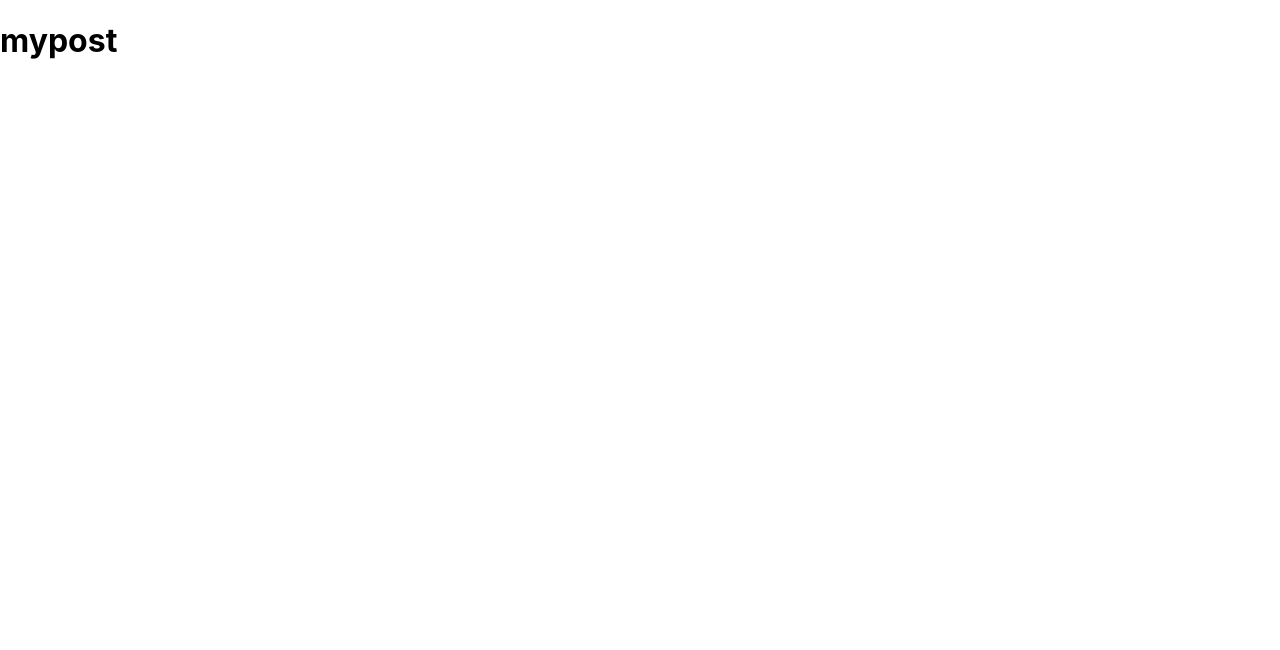
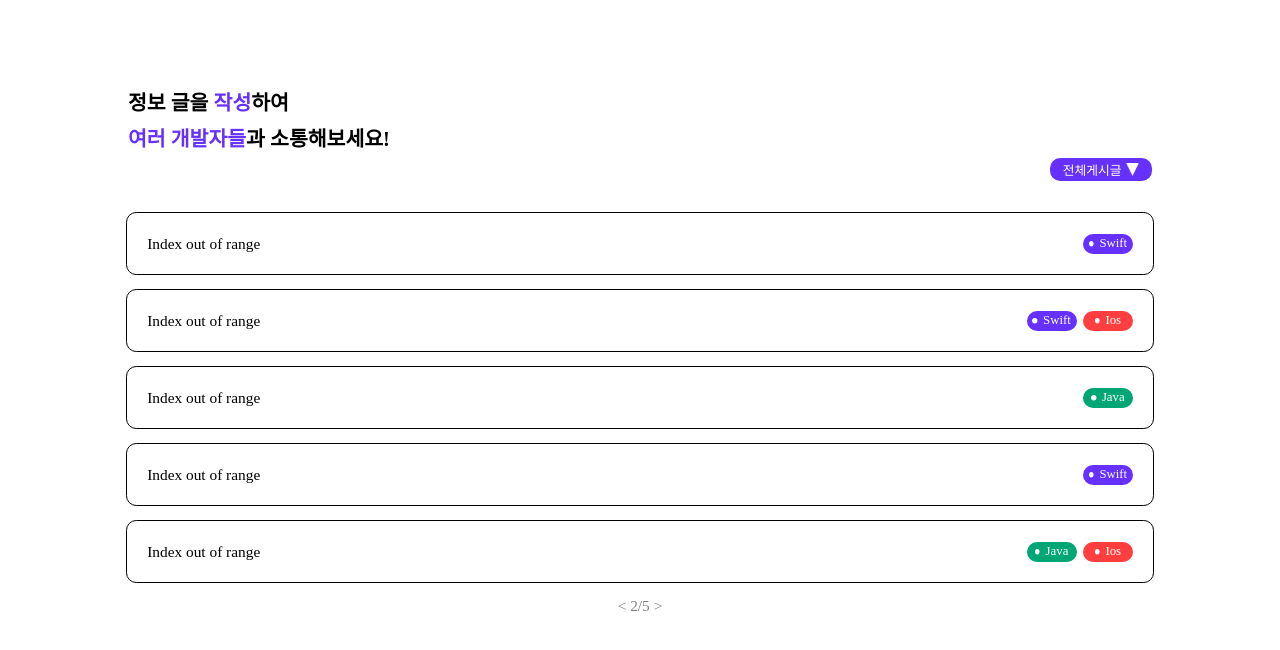
Before and after one commit to WinnerCat/frontend, a React (Create React App) app in the folder frontend/: page /myPost in a window 1280 px wide. Shown: the top 650 px of the page. Built offline with nearby package versions, Linux system fonts and the light colour scheme.

Commit message:
내 게시판 UI 구현

```diff
--- a/frontend/src/pages/Post/myPost.jsx
+++ b/frontend/src/pages/Post/myPost.jsx
@@ -1,10 +1,149 @@
 import styled from "styled-components";
+import PolyGon from "../../img/Polygon.png";
+import Tag from "../../components/tag";
+
+const Title = styled.span`
+  color: #000;
+  font-family: Pretendard;
+  font-size: 1.6vw;
+  font-style: normal;
+  font-weight: 600;
+  line-height: 175%; /* 56px */
+`;
+
+const ColorTitle = styled.span`
+  color: var(--6630FF, #6630ff);
+  font-family: Pretendard;
+  font-size: 1.6vw;
+  font-style: normal;
+  font-weight: 600;
+  line-height: 175%;
+`;
+const Container = styled.div`
+  display: flex;
+  align-items: center;
+  margin-top: 6.75vw;
+  flex-direction: column;
+`;
+const Container80 = styled.div`
+  width: 80%;
+  display: flex;
+`;
+
+const DropDownContainer = styled.div`
+  width: 80%;
+  display: flex;
+  justify-content: flex-end;
+  margin-bottom: 2.45vw;
+`;
+
+const DropDownButton = styled.div`
+  width: 8vw;
+  height: 1.8vw;
+  flex-shrink: 0;
+  border-radius: 0.8vw;
+  background: var(--6630FF, #6630ff);
+  display: flex;
+  justify-content: center;
+  align-items: center;
+`;
+
+const Stack = styled.span`
+  color: #fff;
+  font-family: Pretendard;
+  font-size: 1vw;
+  font-style: normal;
+  font-weight: 500;
+  line-height: normal;
+  display: flex;
+  align-items: center;
+  justify-content: center;
+`;
+
+const Post = styled.div`
+  width: 77%;
+  flex-shrink: 0;
+  border-radius: 0.8vw;
+  border: 0.05vw solid #000;
+  display: flex;
+  justify-content: space-between;
+  align-items: center;
+  padding: 1.6vw;
+  margin-bottom: 1.1vw;
+`;
+
+const PostContainer = styled.div`
+  display: flex;
+`;
+
+const Page = styled.div`
+  color: var(--808080, #808080);
+  font-family: Pretendard;
+  font-size: 1.2vw;
+  font-style: normal;
+  font-weight: 400;
+  line-height: normal;
+`;
+
+const PostTitle = styled.div`
+  color: #000;
+  font-family: Pretendard;
+  font-size: 1.2vw;
+  font-style: normal;
+  font-weight: 500;
+  line-height: normal;
+`;
 
 function MyPost() {
+  const postData = [
+    { tags: [{ name: "Swift", color: "#6630ff" }] },
+    {
+      tags: [
+        { name: "Swift", color: "#6630ff" },
+        { name: "Ios", color: "#FF3F3F" },
+      ],
+    },
+    { tags: [{ name: "Java", color: "#00A775" }] },
+    { tags: [{ name: "Swift", color: "#6630ff" }] },
+    {
+      tags: [
+        { name: "Java", color: "#00A775" },
+        { name: "Ios", color: "#FF3F3F" },
+      ],
+    },
+  ];
+
   return (
-    <>
-      <h1>mypost</h1>
-    </>
+    <Container>
+      <Container80>
+        <Title>
+          정보 글을 <ColorTitle>작성</ColorTitle>하여 <br></br>
+          <ColorTitle>여러 개발자들</ColorTitle>과 소통해보세요!
+        </Title>
+      </Container80>
+      <DropDownContainer>
+        <DropDownButton>
+          <Stack>
+            전체게시글
+            <img
+              src={PolyGon}
+              style={{ width: "1vw", height: "1vw", marginLeft: "0.35vw" }}
+            />
+          </Stack>
+        </DropDownButton>
+      </DropDownContainer>
+      {postData.map((post, index) => (
+        <Post key={index}>
+          <PostTitle>Index out of range</PostTitle>
+          <PostContainer>
+            {post.tags.map((tag, tagIndex) => (
+              <Tag key={tagIndex} name={tag.name} color={tag.color} />
+            ))}
+          </PostContainer>
+        </Post>
+      ))}
+      <Page>&lt; 2/5 &gt;</Page>
+    </Container>
   );
 }
 
```
